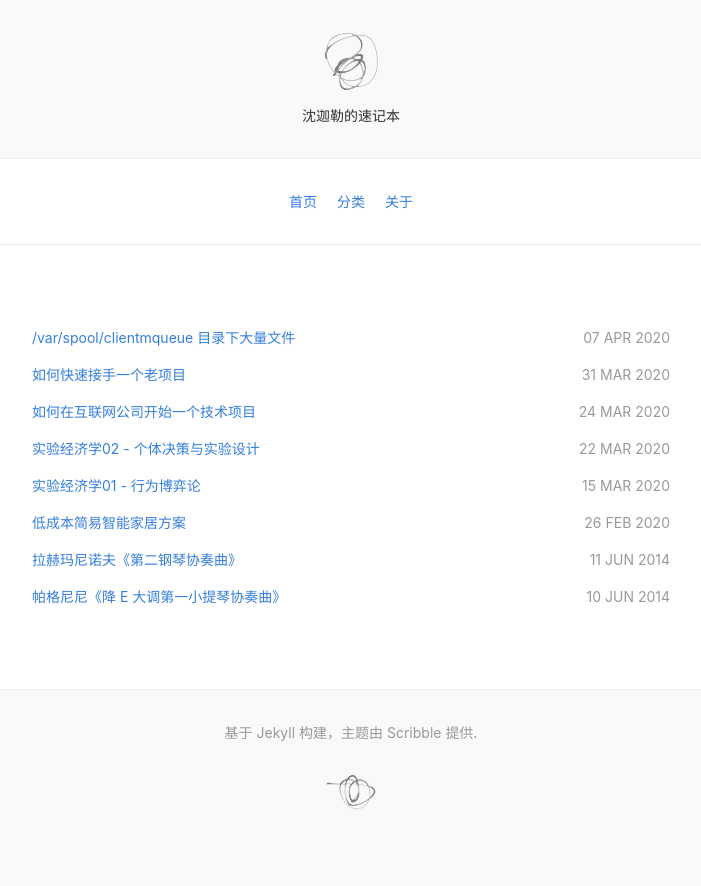
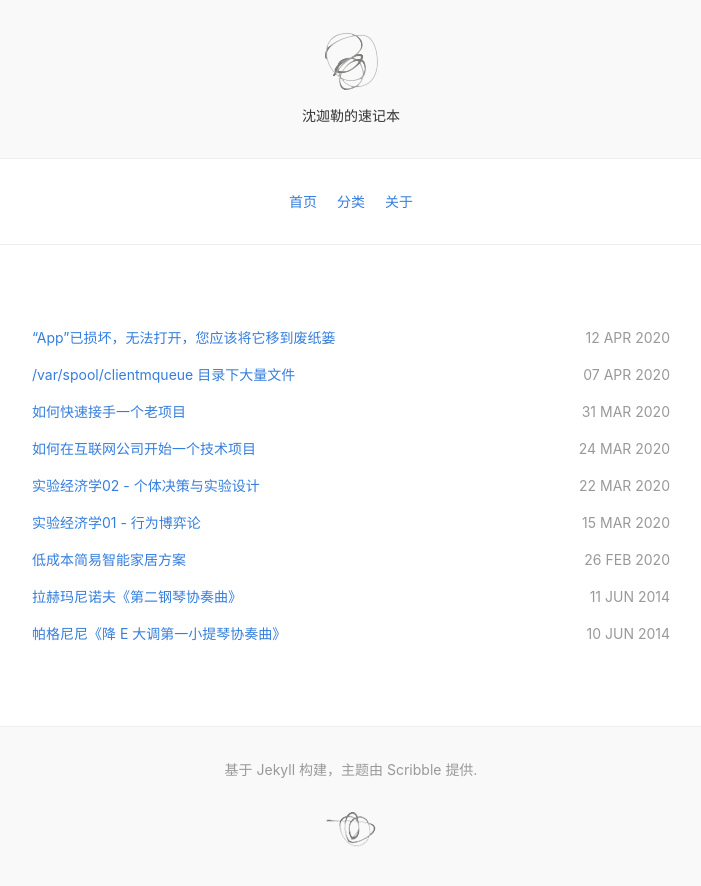
Before and after one commit to jerry9032/jerry9032.github.io, a Jekyll site: the page built from index.html, in a window 1280 px wide. Shown: the top 886 px of the page, without its empty margins (289-990 px from the left). Built offline with Jekyll 4.4.1, drawn with Linux system fonts in a browser that asks for light colours; nearby versions of some CDN libraries; some of the changed lines change nothing that is shown.

Commit message:
Add "mac-app-damaged-could-not-open"

````diff
--- /dev/null
+++ b/_posts/2020-04-12-mac-app-damaged-could-not-open.md
@@ -0,0 +1,58 @@
+---
+title: “App”已损坏，无法打开，您应该将它移到废纸篓
+date: 2020-04-12 13:45:44
+category: Mac
+disqus: y
+---
+
+最近下载了一个 [Adobe Zii](https://www.adobezii.com/)，正要运行的时候报这么一个错：
+
+![已损坏，无法打开](/images/mac-app-damaged-could-not-open-01.png)
+
+## 原因
+
+macOS 启用了安全机制，默认只信任 Mac App Store 下载的软件以及拥有开发者 ID 签名的软件，但是同时也阻止了没有开发者签名的 “老实软件”。
+
+## 解决方案
+
+macOS Mojave 10.14 及以下版本，只需将“允许任意来源”打开就行了。
+
+```
+$ sudo spctl --master-disable
+```
+
+但是！！在 macOS 10.15.x 系统对于未签名的应用又缩减了权限，光打开“允许任意来源”还是不够的，需要将 app 身上的一个扩展属性删掉：
+
+```
+$ sudo xattr -rd com.apple.quarantine /Applications/Adobe\ Zii\ 2020\ 5.1.9.app
+```
+
+## 深层次原因
+
+那神秘的“com.apple.quarantine”这个 EA (extended attribute)到底是什么呢？
+
+quarantine 这个词就是免疫、隔离类似的意思。苹果系统自 OSX 10.5 加入了一个叫 GateKeeper 保护机制，从互联网上下载来的文件，会被自动打上 com.apple.quarantine 标志，系统根据这个附加属性对这个文件作出限制。
+
+macOS 10.14 即以下版本，安全限制还没这么严格，有这个属性的 app 需要确认才可执行，一旦被确认了，此属性就会被删掉。但 macOS 10.15 Catalina 对系统安全性大大的加强了，对于有这个 EA 的软件直接提示“已损坏”。
+
+我们对下载的 dmg、dmg 内的 app 和拷贝到 /Applications 目录的三个文件分别观察：
+
+```shell
+# 这是下载的 dmg 文件，有 EA
+$ xattr -p com.apple.quarantine ~/Downloads/Adobe\ Zii\ 5.1.9/Adobe\ Zii\ 5.1.9.dmg
+0181;5e93e524;Chrome;FFE3A99D-9E02-4F2C-B8DD-2E0F2E07685F
+
+# 这是 dmg 挂载后，dmg 内部的 app，无 EA
+$ xattr -p com.apple.quarantine /Volumes/Adobe\ Zii\ 5.1.9/Adobe\ Zii\ 5.1.9.app
+xattr: Adobe Zii 2020 5.1.9.app: No such xattr: com.apple.quarantine
+
+# 这是将 app 拷贝到 /Applications 目录后，有 EA
+$ xattr -p com.apple.quarantine /Applications/Adobe\ Zii\ 5.1.9.app
+0181;5e93e524;Chrome;FFE3A99D-9E02-4F2C-B8DD-2E0F2E07685F
+```
+
+因此它整套流程是这样的：
+
+1. Chrome 下载后，将整个 dmg 文件加上了“com.apple.quarantine” 这个 EA；
+2. dmg 挂载后，无论将里面的什么文件拷贝出来，Finder 都会自动将 dmg 的所有 EA 附着到拷出来的文件上；
+3. macOS 即可在用户打开文件时做出相应的操作。
--- a/stylesheets/style.css
+++ b/stylesheets/style.css
@@ -11,6 +11,9 @@
 }
 .markdown-body .highlighter-rouge {
   padding: .25rem .5rem;
+}
+.markdown-body .highlighter-rouge code {
+  font-size: 0.875em;
 }
 .markdown-body pre {
   margin: 0;
````
Also changed, not shown: images/mac-app-damaged-could-not-open-01.png (added), 1 other file.
